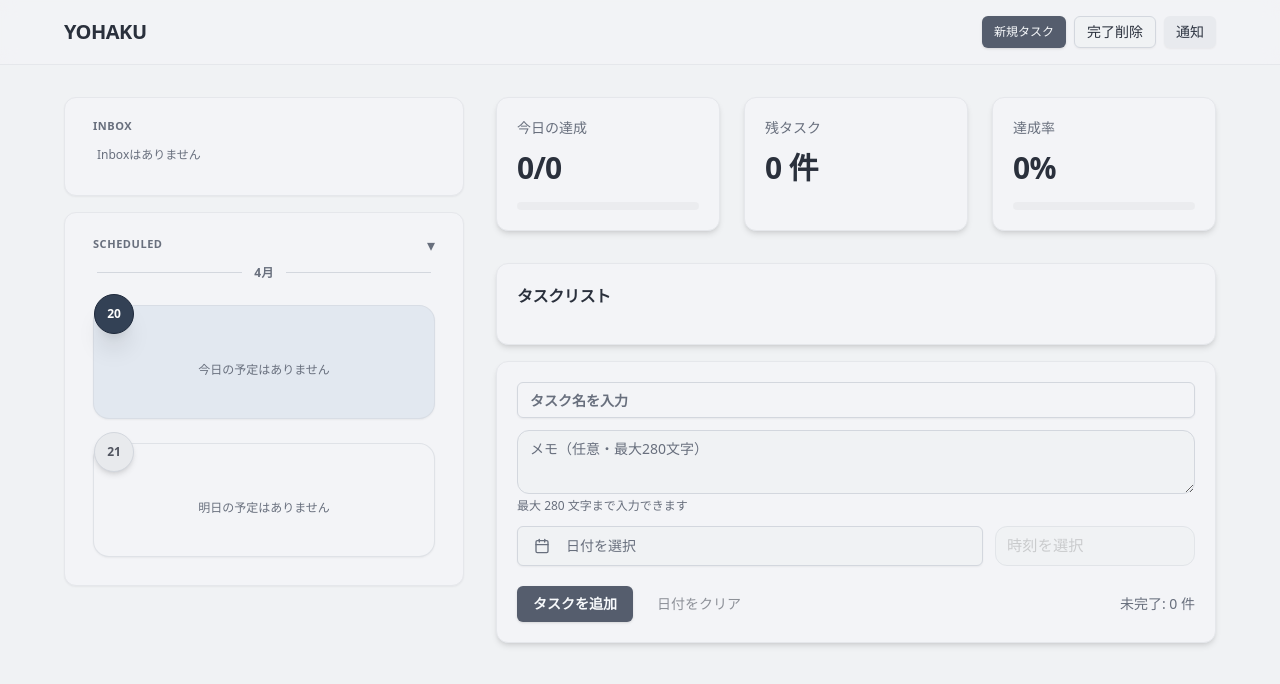
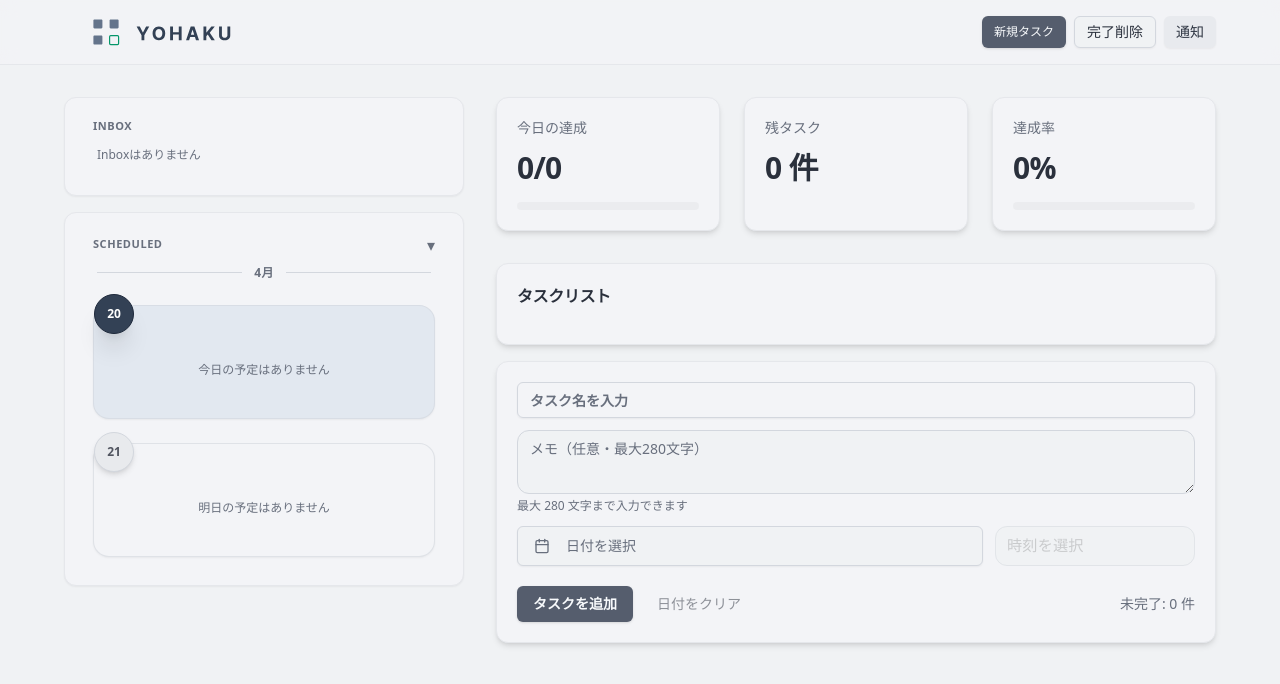
Before and after one commit to fostex0329/Tasktracker, a Next.js app in the folder task-tracker/: page / in a window 1280 px wide. Shown: the top 684 px of the page. Built offline with nearby package versions, Linux system fonts and the light colour scheme.

Commit message:
feat(ui): replace header text with logo

```diff
--- a/task-tracker/src/app/page.js
+++ b/task-tracker/src/app/page.js
@@ -5,6 +5,7 @@
 // Imports
 // =============================
 import { useState, useRef, useEffect, useMemo, useCallback } from "react";
+import Image from "next/image";
 import { Button } from "@/components/ui/button";
 import { Input } from "@/components/ui/input";
 import { Card } from "@/components/ui/card";
@@ -18,6 +19,7 @@ import { CheckCircle, Circle, Pencil, X, CalendarIcon } from "lucide-react";
 import { cn } from "@/lib/utils";
 import { getNotificationPermission, requestNotificationPermission as reqNotifPerm, scheduleTaskReminders } from "@/lib/notification";
 import { sortTodos } from "@/lib/sort-todos";
+import iconLogo from "@/app/icon-logo.svg";
 
 // =============================
 // Constants
@@ -403,8 +405,8 @@ export default function Home() {
     <div className="min-h-dvh bg-background text-foreground">
       {/* Header */}
       <header className="sticky top-0 z-10 border-b bg-card/60 backdrop-blur">
-        <div className="mx-auto max-w-[1200px] px-4 sm:px-6 h-16 flex items-center justify-between min-w-0">
-          <h1 className="text-lg sm:text-xl font-semibold tracking-tight truncate">YOHAKU</h1>
+        <div className="mx-auto max-w-[1200px] pl-10 pr-4 sm:pl-12 sm:pr-6 h-16 flex items-center justify-between min-w-0">
+          <Image src={iconLogo} alt="YOHAKU" priority className="h-9 w-auto" />
           <div className="flex items-center gap-1 sm:gap-2 min-w-0">
             <Button size="sm" onClick={() => todoNameRef.current?.focus()} className="hidden sm:inline-flex">新規タスク</Button>
             <Button size="sm" variant="outline" onClick={handleClear} className="text-xs sm:text-sm">完了削除</Button>
```
Also changed, not shown: 1 other file (tests, documents, lock files or other folders).
